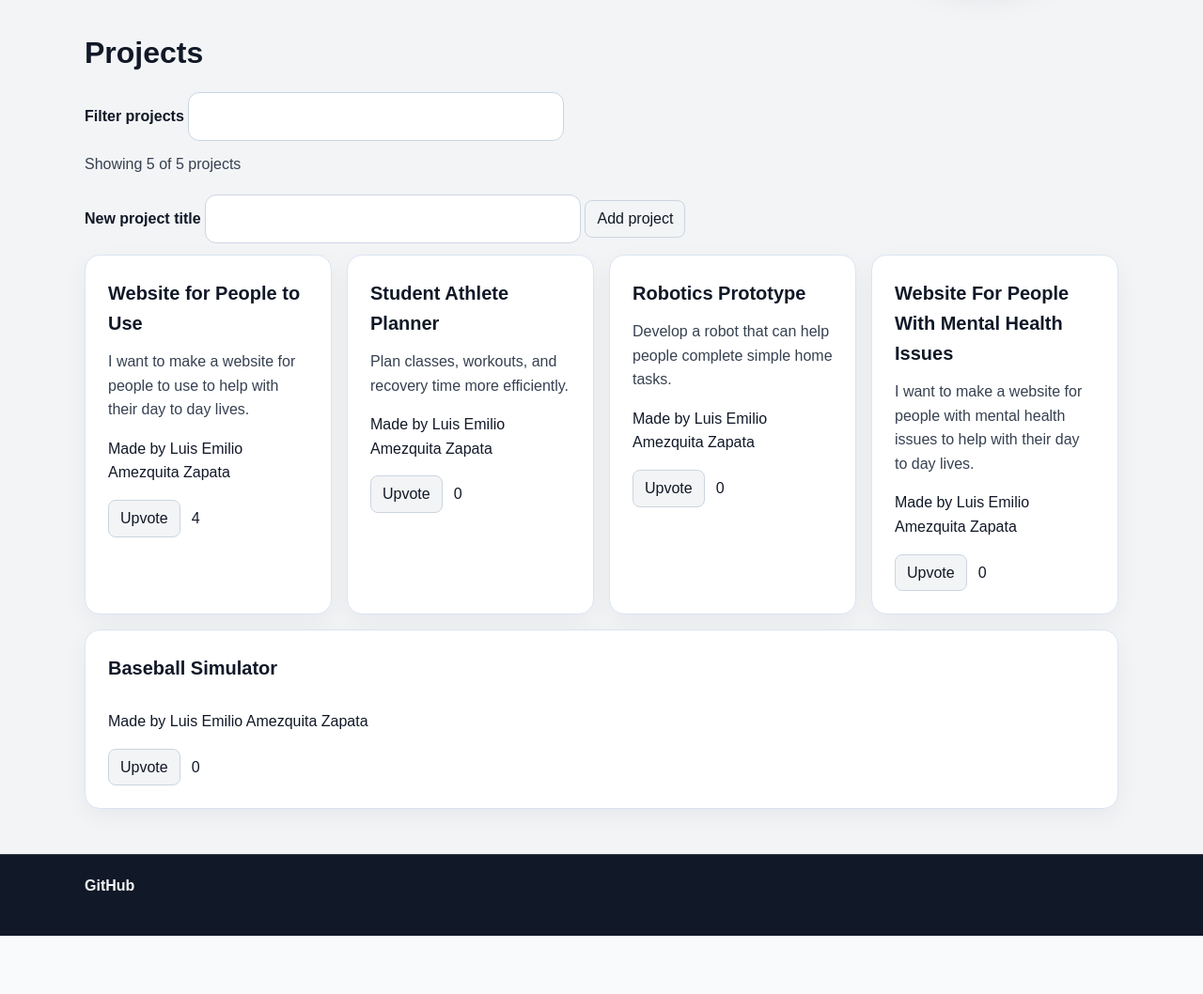
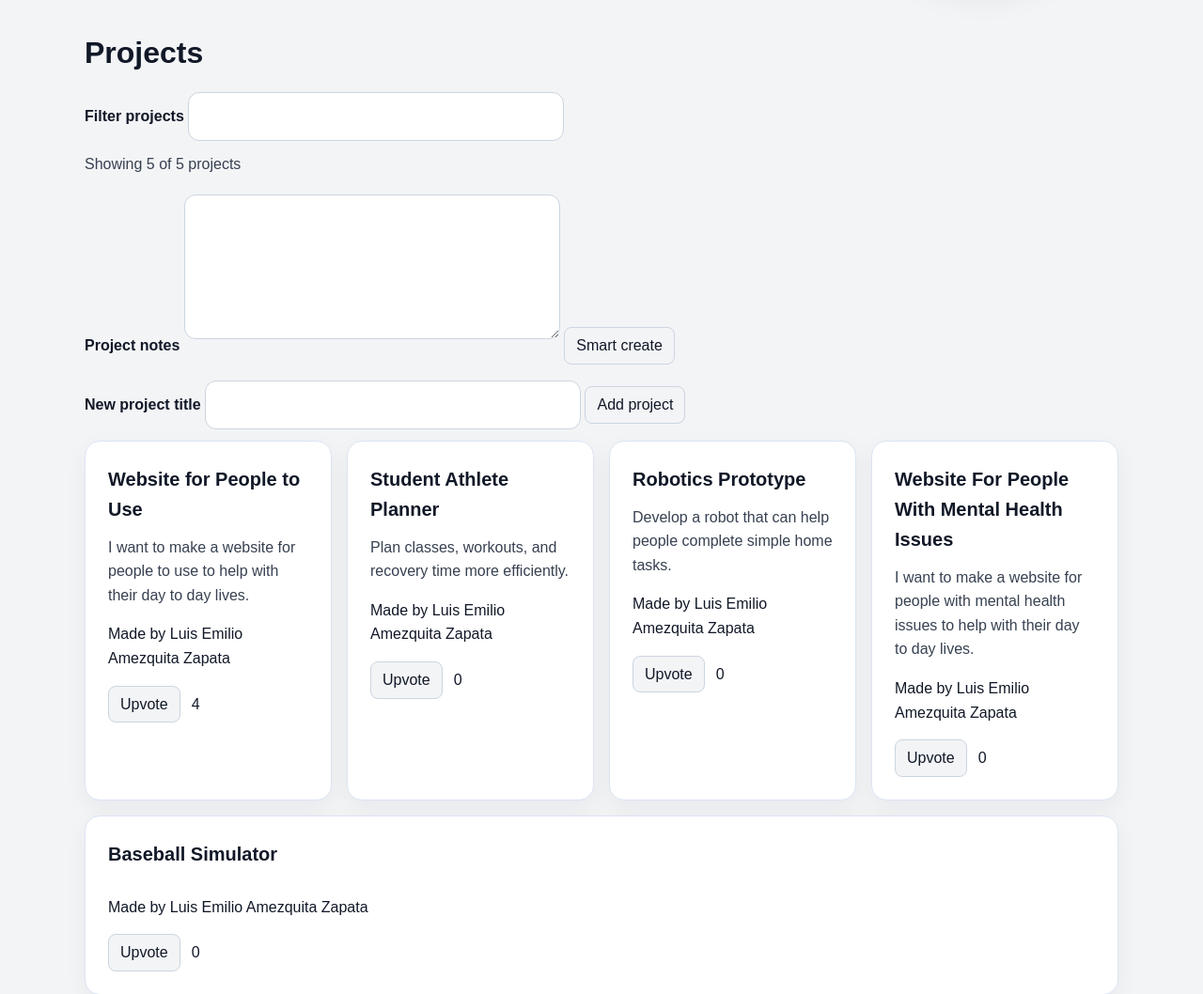
Before and after one commit to luisemilio098/ssw215-luisemilio098, a Flask app: page / in a window 1280 px wide. Shown: the part 473-1531 px from the top of the page at 94% size. Before the commit the page ends 1469 px from the top, so only its background shows below. Run offline with Flask 3, Linux system fonts and the light colour scheme.

Commit message:
Feat: Extract a project from raw notes

```diff
--- a/labs/lab9/app.py
+++ b/labs/lab9/app.py
@@ -3,7 +3,10 @@ from pathlib import Path
 
 from flask import Flask, jsonify, render_template, request, send_from_directory
 from flask_sqlalchemy import SQLAlchemy
+from sqlalchemy import inspect
 from sqlalchemy.exc import SQLAlchemyError
+
+from ai_service import ModelRefusalError, ProviderUnavailableError, extract_project
 
 app = Flask(__name__)
 app.config["SQLALCHEMY_DATABASE_URI"] = (
@@ -21,6 +24,8 @@ class Project(db.Model):
     id = db.Column(db.Integer, primary_key=True)
     title = db.Column(db.String(120), nullable=False, unique=True)
     description = db.Column(db.Text, nullable=False, default="")
+    summary = db.Column(db.Text, nullable=False, default="")
+    technologies = db.Column(db.Text, nullable=False, default="")
     likes = db.Column(db.Integer, default=0)
     author_id = db.Column(db.Integer, db.ForeignKey("authors.id"), nullable=False)
 
@@ -29,6 +34,8 @@ class Project(db.Model):
             "id": self.id,
             "title": self.title,
             "description": self.description,
+            "summary": self.summary,
+            "technologies": self.technologies,
             "likes": self.likes,
             "author_name": self.author.name,
         }
@@ -70,6 +77,18 @@ def init_seed_data():
 
 with app.app_context():
     db.create_all()
+    project_columns = {
+        column["name"] for column in inspect(db.engine).get_columns("projects")
+    }
+    with db.engine.begin() as connection:
+        if "summary" not in project_columns:
+            connection.exec_driver_sql(
+                "ALTER TABLE projects ADD COLUMN summary TEXT NOT NULL DEFAULT ''"
+            )
+        if "technologies" not in project_columns:
+            connection.exec_driver_sql(
+                "ALTER TABLE projects ADD COLUMN technologies TEXT NOT NULL DEFAULT ''"
+            )
     init_seed_data()
 
 
@@ -131,6 +150,39 @@ def create_project():
     return jsonify(project.to_dict()), 201
 
 
+@app.post("/api/projects/smart")
+def smart_create_project():
+    data = request.get_json(silent=True)
+    notes = data.get("notes") if isinstance(data, dict) else None
+    if not isinstance(notes, str) or len(notes.strip()) < 20:
+        return jsonify({"error": "Notes must be at least 20 characters"}), 400
+
+    try:
+        details = extract_project(notes.strip())
+    except ModelRefusalError:
+        return jsonify({"error": "The model refused to create a project"}), 422
+    except ProviderUnavailableError:
+        return jsonify({"error": "The AI provider is unavailable"}), 503
+
+    summary = details.summary
+    project = Project(
+        title=details.title,
+        description=summary,
+        summary=summary,
+        technologies=", ".join(details.technologies),
+        likes=0,
+        author=Author.query.first(),
+    )
+    db.session.add(project)
+    try:
+        db.session.commit()
+    except SQLAlchemyError:
+        db.session.rollback()
+        return jsonify({"error": "Unable to save the generated project"}), 400
+
+    return jsonify(project.to_dict()), 201
+
+
 @app.route("/assets/<path:filename>")
 def assets(filename):
     assets_directory = Path(app.static_folder) / "assets"
--- a/labs/lab9/static/app.js
+++ b/labs/lab9/static/app.js
@@ -4,8 +4,14 @@ document.addEventListener('DOMContentLoaded', () => {
   const projectsGrid = document.querySelector('.projects-grid');
   const newProjectForm = document.getElementById('new-project-form');
   const newTitleInput = document.getElementById('new-title');
+  const smartCreateForm = document.getElementById('smart-create-form');
+  const smartNotesInput = document.getElementById('smart-notes');
+  const smartCreateStatus = document.getElementById('smart-create-status');
 
-  if (!filterInput || !projectCount || !projectsGrid || !newProjectForm || !newTitleInput) {
+  if (
+    !filterInput || !projectCount || !projectsGrid || !newProjectForm || !newTitleInput
+    || !smartCreateForm || !smartNotesInput || !smartCreateStatus
+  ) {
     return;
   }
 
@@ -61,6 +67,15 @@ document.addEventListener('DOMContentLoaded', () => {
     description.className = 'project-card-description';
     description.textContent = project.description;
 
+    if (project.technologies) {
+      const technologies = document.createElement('p');
+      technologies.className = 'project-technologies';
+      technologies.textContent = `Technologies: ${project.technologies}`;
+      card.append(heading, description, technologies);
+    } else {
+      card.append(heading, description);
+    }
+
     const author = document.createElement('p');
     author.className = 'project-author';
     author.textContent = `Made by ${project.author_name}`;
@@ -76,7 +91,7 @@ document.addEventListener('DOMContentLoaded', () => {
     likeCount.textContent = project.likes;
     actions.append(upvoteButton, likeCount);
 
-    card.append(heading, description, author, actions);
+    card.append(author, actions);
     addTrendingBadge(card, project.likes);
     return card;
   };
@@ -148,4 +163,34 @@ document.addEventListener('DOMContentLoaded', () => {
       submitButton.disabled = false;
     }
   });
+
+  smartCreateForm.addEventListener('submit', async (event) => {
+    event.preventDefault();
+    const submitButton = smartCreateForm.querySelector('button[type="submit"]');
+    submitButton.disabled = true;
+    smartCreateStatus.textContent = '';
+
+    try {
+      const response = await fetch('/api/projects/smart', {
+        method: 'POST',
+        headers: { 'Content-Type': 'application/json' },
+        body: JSON.stringify({ notes: smartNotesInput.value }),
+      });
+
+      if (!response.ok) {
+        const result = await response.json();
+        throw new Error(result.error || `Smart create failed with status ${response.status}`);
+      }
+      const project = await response.json();
+      projectsGrid.append(createProjectCard(project));
+      smartCreateForm.reset();
+      smartCreateStatus.textContent = 'Project created.';
+      updateProjectList();
+    } catch (error) {
+      console.error(error);
+      smartCreateStatus.textContent = error.message;
+    } finally {
+      submitButton.disabled = false;
+    }
+  });
 });
--- a/labs/lab9/templates/index.html
+++ b/labs/lab9/templates/index.html
@@ -58,6 +58,18 @@
             Showing {{ projects|length }} of {{ projects|length }} projects
           </p>
 
+          <form class="new-project-form" id="smart-create-form">
+            <label class="filter-label" for="smart-notes">Project notes</label>
+            <textarea
+              class="filter-input"
+              id="smart-notes"
+              name="notes"
+              rows="5"
+            ></textarea>
+            <button class="upvote-btn" type="submit">Smart create</button>
+            <p id="smart-create-status" aria-live="polite"></p>
+          </form>
+
           <form class="new-project-form" id="new-project-form">
             <label class="filter-label" for="new-title">New project title</label>
             <input class="filter-input" id="new-title" name="title" type="text" />
@@ -74,6 +86,9 @@
                 {% endif %}
               </div>
               <p class="project-card-description">{{ project.description }}</p>
+              {% if project.technologies %}
+              <p class="project-technologies">Technologies: {{ project.technologies }}</p>
+              {% endif %}
               <p class="project-author">Made by {{ project.author_name }}</p>
               <div class="project-card-actions">
                 <button class="upvote-btn" type="button">Upvote</button>
```
Also changed, not shown: labs/lab9/ai_service.py (added, +69 -0 lines).
